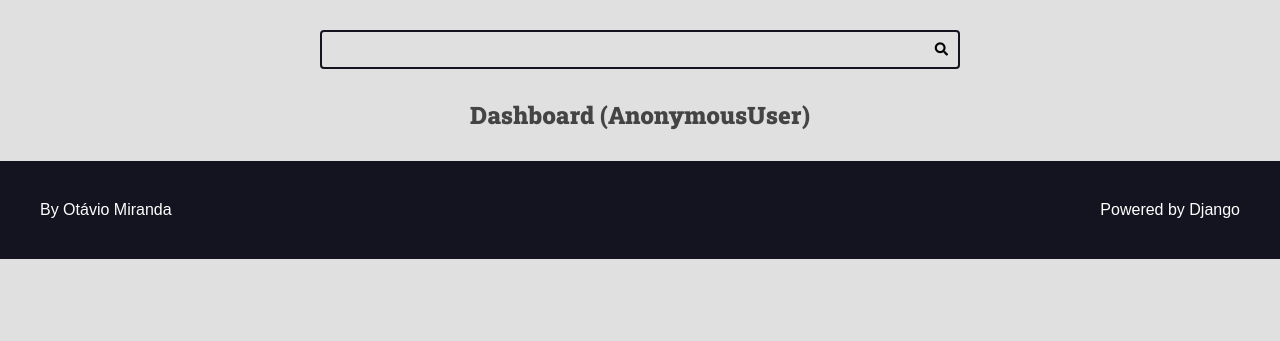
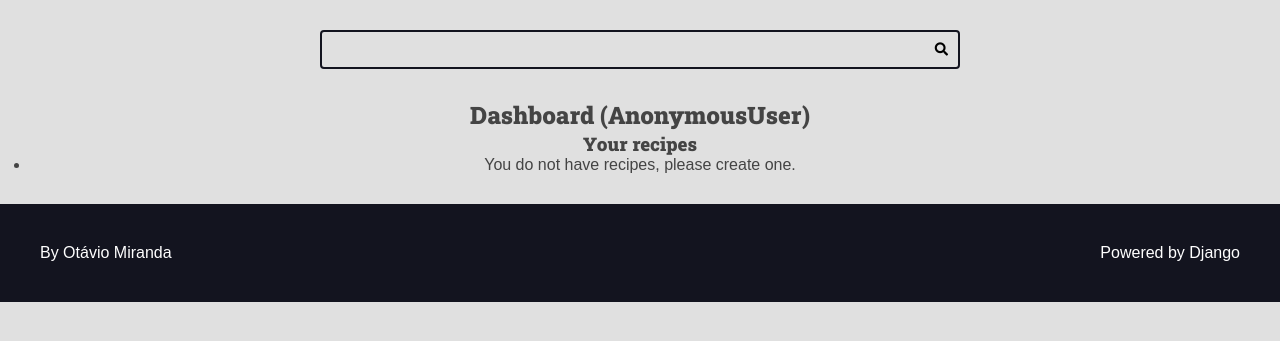
Before and after one commit to IgorDiasV/curso_django_projeto1, a Django app: template authors/templates/authors/pages/dashboard.html in a window 1280 px wide. Shown: the part 113-454 px from the top of the page. Run offline with Django 4.2, Linux system fonts and the light colour scheme; the template is opened without the code that fills it, so the values that code supplies are empty.

Commit message:
displaying recipes on the dashboard

```diff
--- a/authors/templates/authors/pages/dashboard.html
+++ b/authors/templates/authors/pages/dashboard.html
@@ -6,6 +6,22 @@
   <div class="main-content center container">
     <h2>Dashboard ({{ user }})</h2>
     {% include 'authors/partials/login_message.html' %}
+
+    <div class="authors-dashboard-container">
+      <h3>Your recipes</h3>
+
+      <ul>
+        {% for recipe in recipes %}
+          <li>
+            <a href="#">{{ recipe.title }}</a>
+          </li>
+        {% empty %}
+          <li>
+            <p>You do not have recipes, please create one.</p>
+          </li>
+        {% endfor %}
+      </ul>
+    </div>
   </div>
 
   {% include 'global/partials/messages.html' %}
```
Also changed, not shown: authors/views.py (+12 -2 lines).
